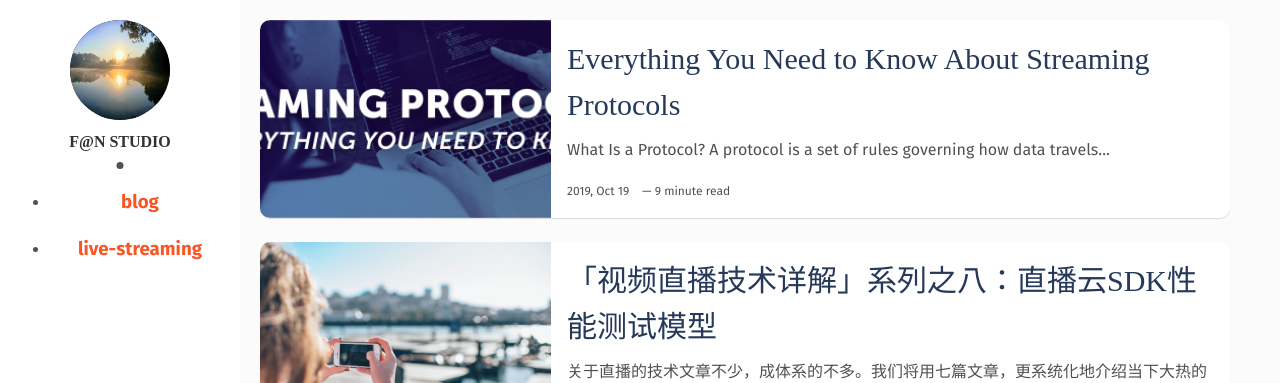
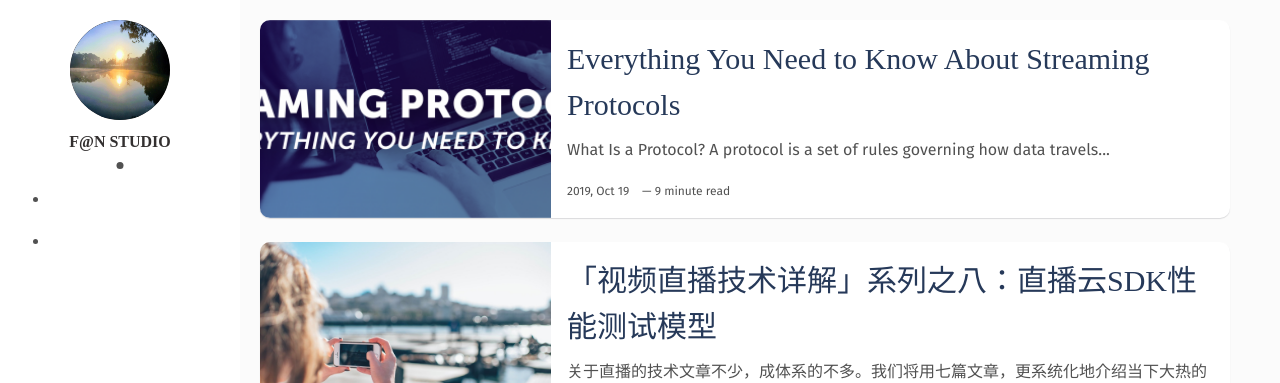
Before and after one commit to wowfrank/wowfrank.github.io, a Jekyll site: the page built from index.html, in a window 1280 px wide. Shown: the top 383 px of the page. Built offline with Jekyll 4.4.1, drawn with Linux system fonts in a browser that asks for light colours; the list of posts is cut into pages by our own code.

Commit message:
Update main.html

```diff
--- a/_layouts/main.html
+++ b/_layouts/main.html
@@ -13,10 +13,7 @@
       <div id="archives">
         <ul>
         {% for category in site.categories %}
-          {% capture category_name %}{{ category | first }}{% endcapture %}
-          <li><a name="{{ category_name | slugize }}">
-            <h3 class="category-head">{{ category_name }}</h3>
-          </a></li>
+            <li><h3 class="category-head">{{ category_name }}</h3></li>
         {% endfor %}
         </ul>
       </div>
```
